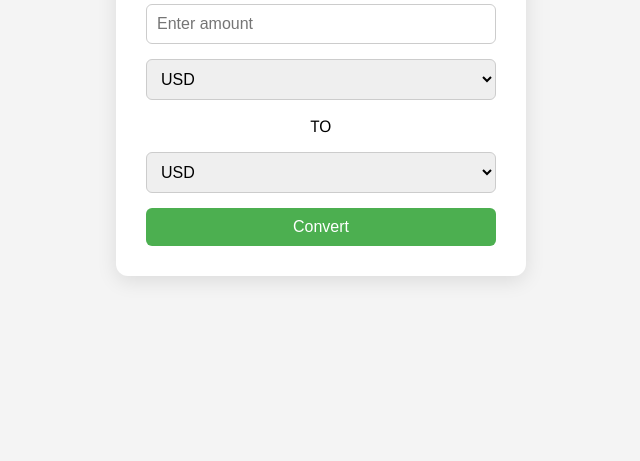
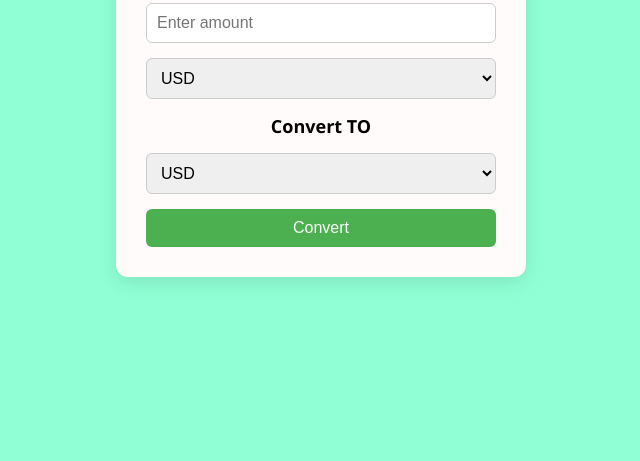
Before and after one commit to SarveshNaik1010/Currency_Converter, a website: page index.html in a window 1280 px wide. Shown: the part 339-800 px from the top of the page, without its empty margins (319-959 px from the left). Drawn offline with Linux system fonts and the light colour scheme.

Commit message:
Change UI

```diff
--- a/index.html
+++ b/index.html
@@ -20,7 +20,7 @@
             <option value="INR">INR</option>
             <option value="JPY">JPY</option>
           </select>
-          <span>TO</span>
+          <span class="convert-text">Convert TO</span>
           <select id="toCurrency">
             <option value="USD">USD</option>
             <option value="EUR">EUR</option>
--- a/style.css
+++ b/style.css
@@ -1,8 +1,8 @@
 body {
   margin: 0;
   padding: 0;
-  font-family: 'Segoe UI', Tahoma, Geneva, Verdana, sans-serif;
-  background: #f4f4f4;
+  font-family: "Segoe UI", Tahoma, Geneva, Verdana, sans-serif;
+  background: #90ffd5;
   display: flex;
   justify-content: center;
   align-items: center;
@@ -10,7 +10,7 @@ body {
 }
 
 .container {
-  background: white;
+  background: #fffbfb;
   padding: 30px;
   border-radius: 12px;
   box-shadow: 0 5px 20px rgba(0, 0, 0, 0.1);
@@ -39,8 +39,13 @@ h1 {
   outline: none;
 }
 
+.convert-text {
+  font-weight: 600;
+  font-size: 18px;
+}
+
 .input-group button {
-  background-color: #4CAF50;
+  background-color: #4caf50;
   color: white;
   border: none;
   cursor: pointer;
```
